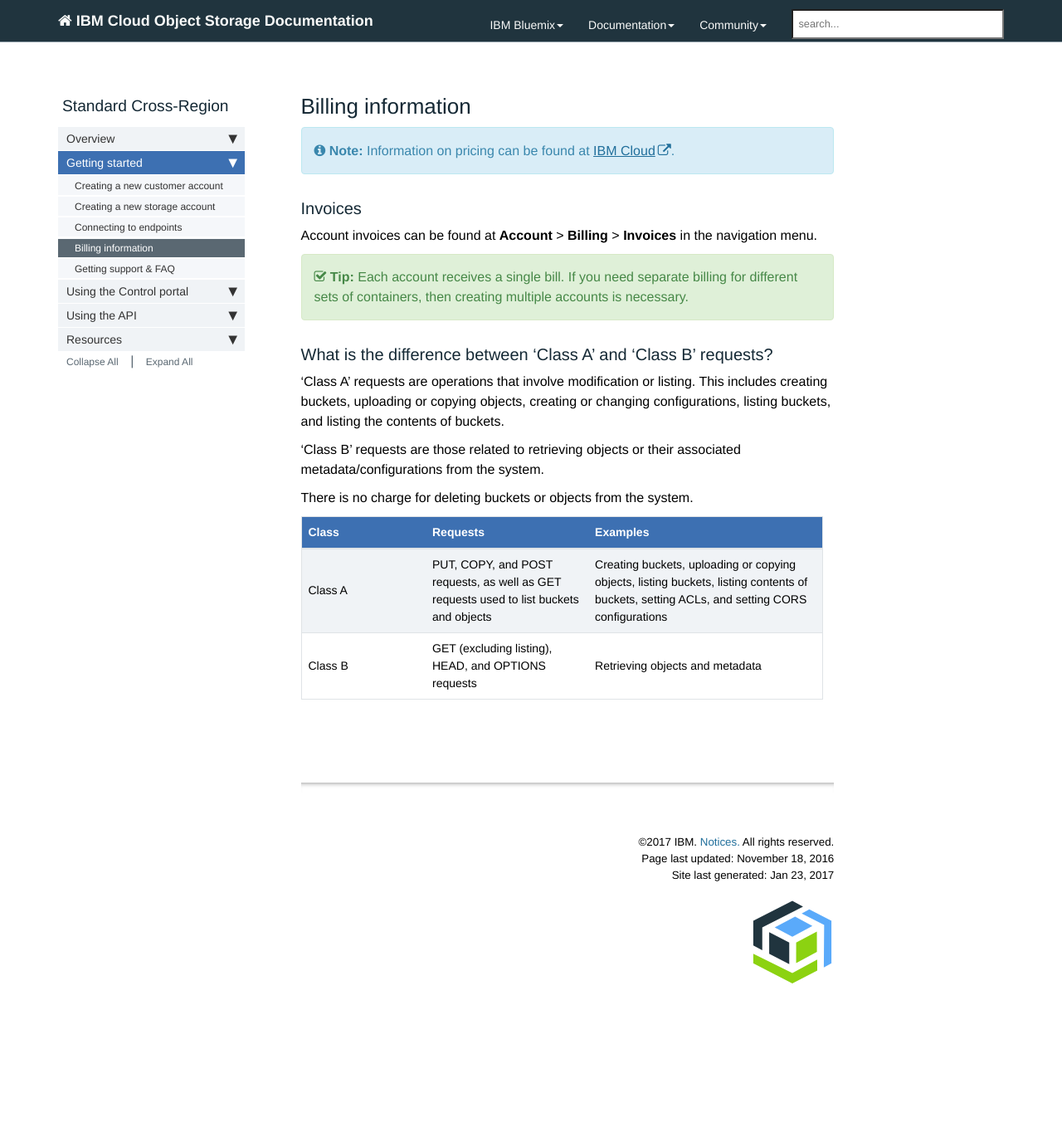
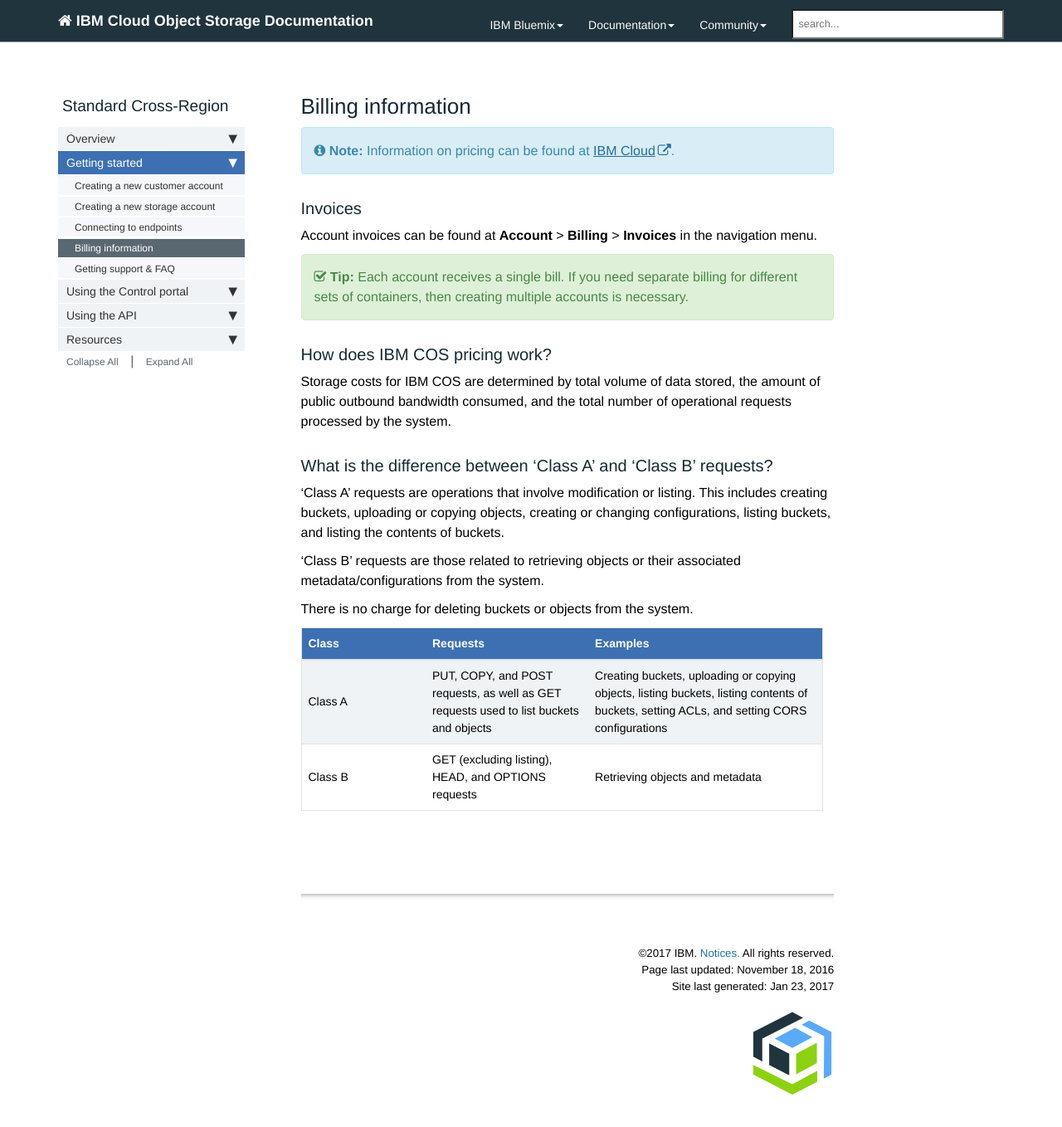
Before and after one commit to mpcarl-ibm/crs-docs, a Jekyll site: the page built from pages/crs/crs-billing.md, in a window 1280 px wide and 1379 px high. Shown: the top 1358 px of the window at 83% size. Built offline with Jekyll 4.4.1, drawn with Linux system fonts in a browser that asks for light colours; nearby versions of some CDN libraries; comment, search, counter and statistics services are not loaded.

Commit message:
added additional pricing text

```diff
--- a/pages/crs/crs-billing.md
+++ b/pages/crs/crs-billing.md
@@ -17,6 +17,10 @@
 
 {% include tip.html content="Each account receives a single bill. If you need separate billing for different sets of containers, then creating multiple accounts is necessary." %}
 
+### How does IBM COS pricing work?
+
+Storage costs for IBM COS are determined by total volume of data stored, the amount of public outbound bandwidth consumed, and the total number of operational requests processed by the system.
+
 ### What is the difference between 'Class A' and 'Class B' requests?
 
 'Class A' requests are operations that involve modification or listing.  This includes creating buckets, uploading or copying objects, creating or changing configurations, listing buckets, and listing the contents of buckets.
```
